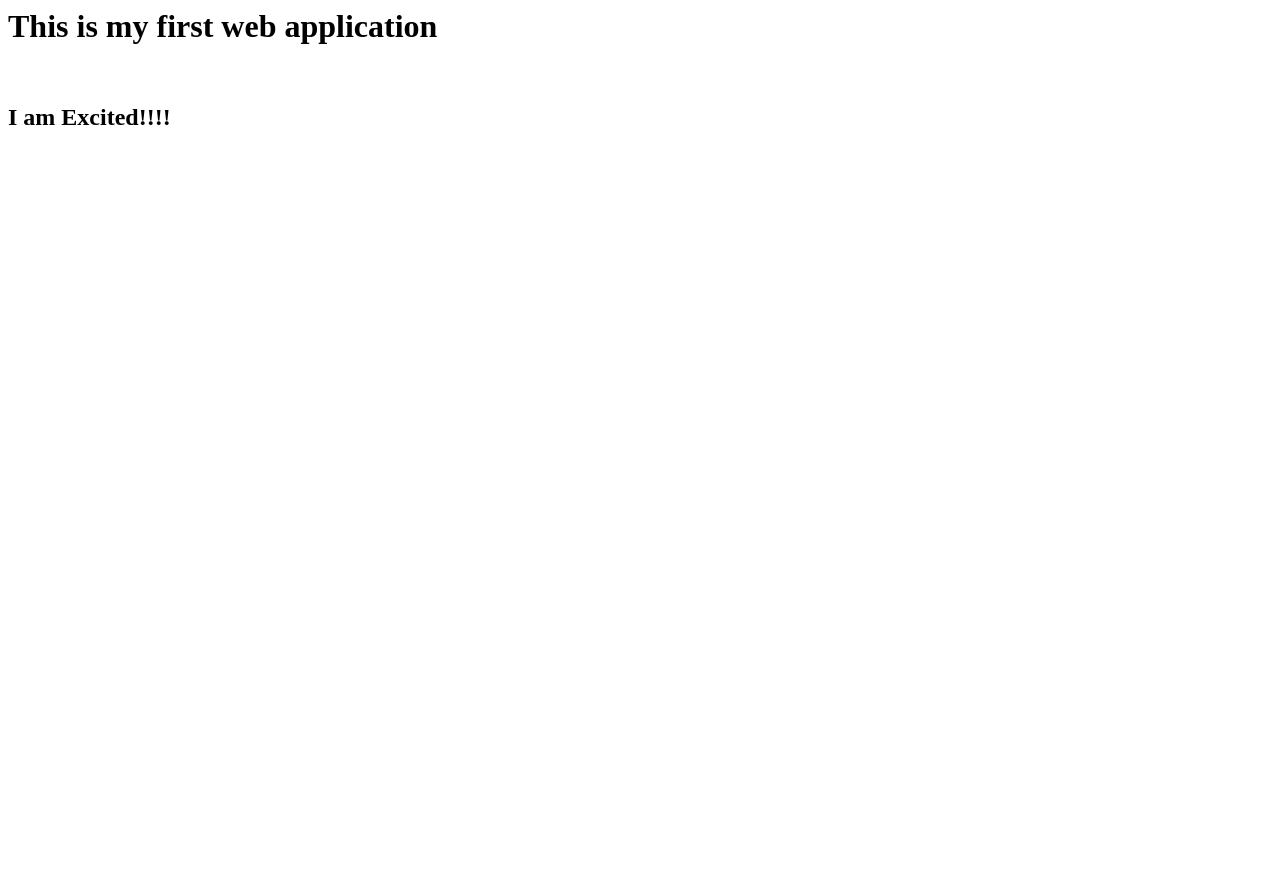
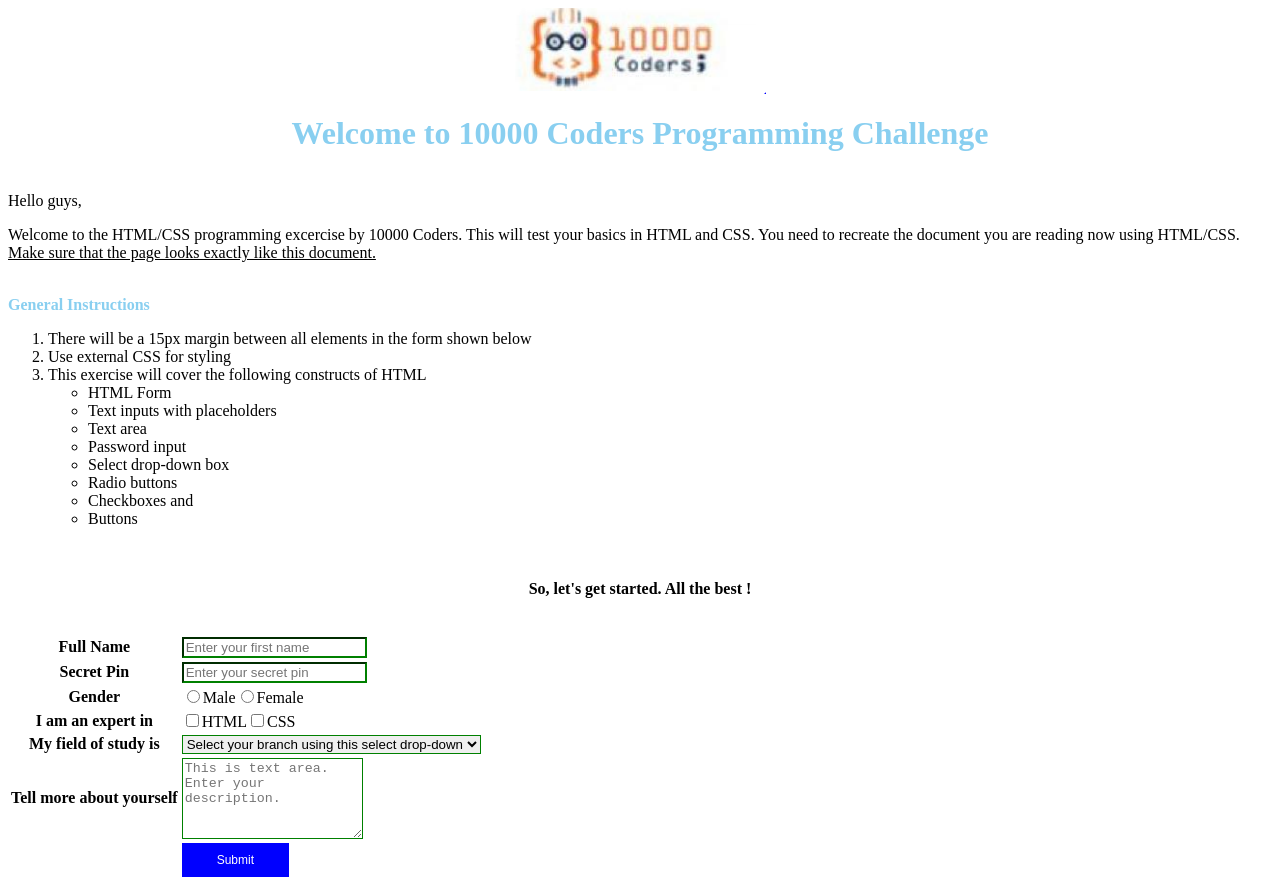
Before and after one commit to VarshaSree369/VarshaSree369.github.io, a plain HTML site: page index.html in a window 1280 px wide. Before the commit the page ends 800 px from the top, so only its background shows below. Drawn offline with Linux system fonts and the light colour scheme.

Commit message:
all uploaded

```diff
--- /dev/null
+++ b/Style.css
@@ -0,0 +1,26 @@
+h1 {
+    color: #89CFF0;
+}
+
+li {
+    color: black;
+}
+.login
+{
+    width:250px;
+    margin:0px auto;
+}
+.form {
+    border-color: green;
+}
+input[type="submit"]
+{
+  background-color: blue;
+  border: none;
+  color: white;
+  padding: 10px 35px;
+  text-align: center;
+  text-decoration: bold;
+  display: inline-block;
+  font-size: 12px;
+}
--- a/index.html
+++ b/index.html
@@ -1,9 +1,41 @@
 <html>
-	<head>
-		<title>My First Web Application</title>
-	</head>
-	<body>
-		<h1>This is my first web application</h1><br/>
-		<h2>I am Excited!!!!</h2>
-	</body>
-</html>
+
+<head>
+<link rel="stylesheet" type="text/css" href="Style.css">
+<div style="text-align: center;">
+<img src="Capture.png" alt="10000Coders.com logo"></img><br/>
+<h1>Welcome to 10000 Coders Programming Challenge</h1>
+</div>
+</head>
+
+<body>
+<br/>
+Hello guys,<br/><p>
+Welcome to the HTML/CSS programming excercise by 10000 Coders. This will
+test your basics in HTML and CSS. You need to recreate the document you are reading now using HTML/CSS. <u>
+Make sure that the page looks exactly like this document.</u></p><br/>
+
+<font color="#89CFF0"><b>General Instructions</b></font>
+<ol><li>There will be a 15px margin between all elements in the form shown below</li>
+<li>Use external CSS for styling</li>
+<li>This exercise will cover the following constructs of HTML</li>
+<ul><li><span>HTML Form</span></li><li><span>Text inputs with placeholders</span></li><li><span>Text area</span></li>
+<li><span>Password input</span></li><li><span>Select drop-down box</span></li><li><span>Radio buttons</span></li>
+<li><span>Checkboxes and</span></li><li><span>Buttons</span></li></ul></ol><br/><br/>
+
+<div style="text-align: center;">
+<b>So, let's get started. All the best !</b></div><br/><br/>
+
+<form><table>
+<tr><th>Full Name</th><td><input type="text" name="name" class="form" placeholder="Enter your first name"/></td></tr>
+<tr><th>Secret Pin</th><td><input type="text" name="pin" class="form" placeholder="Enter your secret pin"/></td></tr>
+<tr><th>Gender </th><td><input type="radio" name="gender" class="radio-item" value="male"/>Male<input type="radio" name="gender" class="radio-item" value="female"/>Female</td></tr>
+<tr><th>I am an expert in</th><td><input type="checkbox" name="skill" value="HTML" style="border-color:green"/>HTML<input type="checkbox" name="skill" value="CSS" color="green" />CSS</td></tr>
+<tr><th>My field of study is</th>
+<td><select class="form"><option value="Select your branch using this select drop-down">Select your branch using this select drop-down</option>
+<option value="ECE" class="form">ECE</option>
+<option value="CSE" class="form">CSE</option></select></td></tr>
+
+<tr><th>Tell more about yourself</th><td><textarea rows="5" column="20" class="form" placeholder="This is text area. Enter your description."></textarea></td></tr>
+<tr><td></td><td><input type="submit" name="Submit" value="Submit"/></td></tr>
+</table> </form>
```
Also changed, not shown: Capture.PNG (added).
